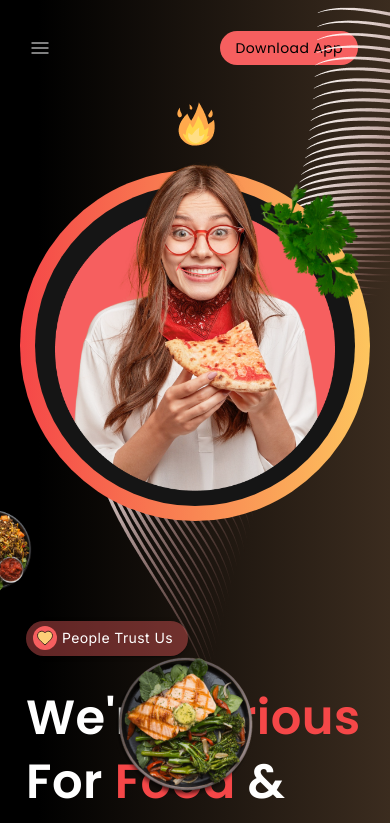
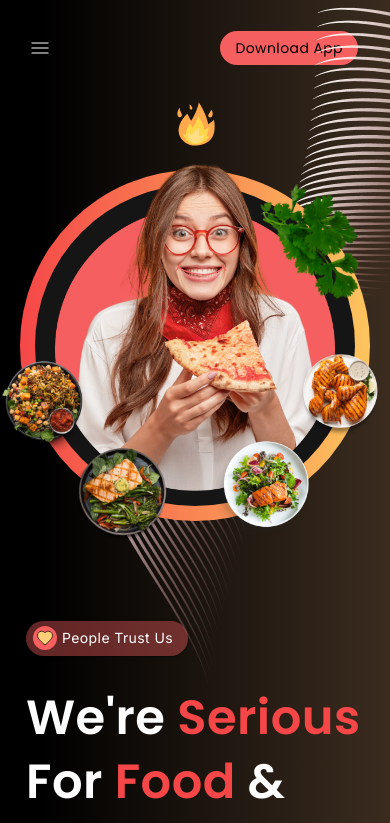
Before and after one commit to FaizaaanMohammed/Food-Hut, a React (Create React App) app: page / in a window 390 px wide. Shown: the top 823 px of the page. Built offline with nearby package versions, Linux system fonts and the light colour scheme; a web font is replaced by a local one.

Commit message:
chnage in bannersection girl

```diff
--- a/src/cms/Home/Home.jsx
+++ b/src/cms/Home/Home.jsx
@@ -213,7 +213,14 @@ const Home = () => {
                 <Box className={Hero.Food2Image}>
                   <img src={food2} alt="" />
                 </Box>
-
+                {/* end food2 image */}
+                <Box className={Hero.Food3Image}>
+                  <img src={food3} alt="" />
+                </Box>
+                {/* end food3 image */}
+                <Box className={Hero.Food4Image}>
+                  <img src={food4} alt="" />
+                </Box>
               </Box>
             </Grid>
           </Grid>
--- a/src/cms/Home/Home.module.css
+++ b/src/cms/Home/Home.module.css
@@ -72,12 +72,36 @@
             z-index: 9999;
           }
           .Food1Image img{
-            position: absolute;
-            top: -160px;
-            right: -68px;
-            z-index: 888;
+            position: absolute!important;
+            top: -149px!important;
+            left: -37px!important;
+            z-index: 888!important;
             width: 110px;
             height: 110px;
+          }
+          .Food2Image img{
+            position: absolute!important;
+            top: -207px!important;
+            left: -37px!important;
+            z-index: 888!important;
+            width: 100px;
+            height: 100px;
+          }
+          .Food3Image img{
+            position: absolute!important;
+            top: -186px!important;
+            left: -6px!important;
+            z-index: 888!important;
+            width: 106px;
+            height: 97px;
+          }
+          .Food4Image img{
+            position: absolute!important;
+            top: -146px!important;
+            left: 18px!important;
+            z-index: 888!important;
+            width: 82px;
+            height: 82px;
           }
 
       }
@@ -98,6 +122,27 @@
             position: absolute;
             top: 0px;
             left: -88px;
+            z-index: 888;
+
+          }
+          .Food2Image img{
+            position: absolute;
+            top: 0px;
+            left: -88px;
+            z-index: 888;
+
+          }
+          .Food3Image img{
+            position: absolute;
+            top: 15px;
+            left: 0px;
+            z-index: 888;
+
+          }
+          .Food4Image img{
+            position: absolute;
+            top: 10px;
+            left: 40px;
             z-index: 888;
 
           }
@@ -136,11 +181,27 @@
           }
           .Food2Image img{
             position: absolute;
-            bottom: 127px;
+            bottom: 135px;
             right: -62px;
             z-index: 888;
             width: 95px;
             height: 95px;
+          }
+          .Food3Image img{
+            position: absolute;
+            bottom: 122px;
+            right: -107px;
+            z-index: 888;
+            width: 106px;
+            height: 97px;
+          }
+          .Food4Image img{
+            position: absolute;
+            bottom: 90px;
+            right: -95px;
+            z-index: 888;
+            width: 79px;
+            height: 79px;
           }
       }
 
@@ -186,3 +247,15 @@
   left: 25.7%;
   z-index: 888;
 }
+.Food3Image{
+  position: absolute;
+  top: 526px;
+  left: 55.7%;
+  z-index: 888;
+}
+.Food4Image{
+  position: absolute;
+  top: 400px;
+  left: 74.7%;
+  z-index: 888;
+}
```
